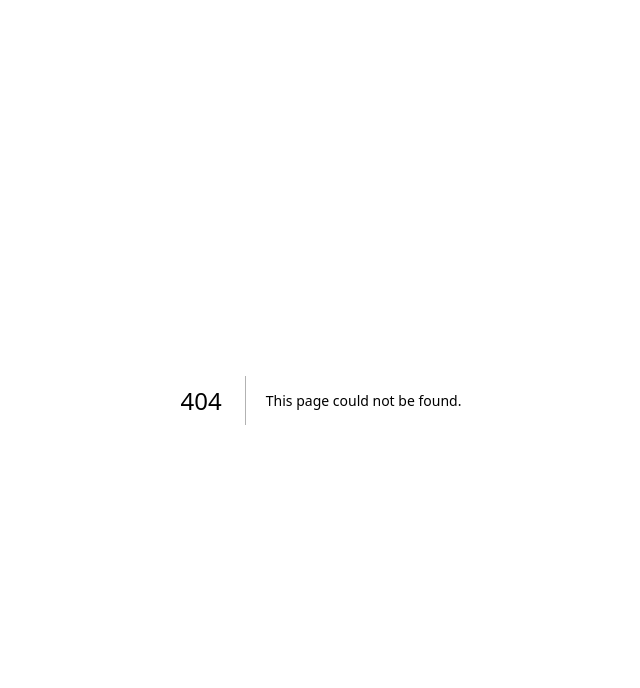
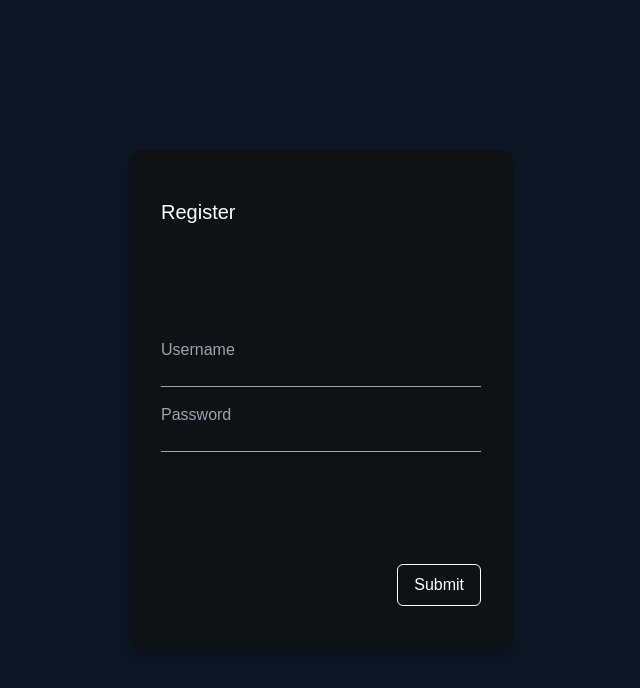
Before and after one commit to zidaneelfasya/realtime-chat-holiday, a Next.js app: page /register in a window 1280 px wide. Before the commit this address had no page. Shown: the top 688 px of the page, without its empty margins (319-959 px from the left). Built offline with nearby package versions, Linux system fonts and the light colour scheme.

Commit message:
Create page.tsx

```diff
--- /dev/null
+++ b/app/register/page.tsx
@@ -0,0 +1,49 @@
+'use client';
+
+import { useState } from 'react';
+
+export default function Register() {
+  const [username, setUsername] = useState('');
+  const [password, setPassword] = useState('');
+
+  const handleSubmit = async (e: React.FormEvent) => {
+    e.preventDefault();
+    const res = await fetch('/api/auth/register', {
+      method: 'POST',
+      headers: { 'Content-Type': 'application/json' },
+      body: JSON.stringify({ username, password })
+    });
+    const data = await res.json();
+    console.log(data);
+  };
+
+  return (
+    <div className="min-h-screen flex items-center justify-center bg-[#0D1625]">
+      <div className=" bg-[#0F1215] px-8 py-12 rounded-xl shadow-lg w-96 h-[500px]">
+        <h2 className="text-white text-xl mb-28">Register</h2>
+        <form onSubmit={handleSubmit} className="flex flex-col">
+          <label className="text-gray-400">Username</label>
+          <input
+            type="text"
+            className="bg-transparent border-b border-gray-400 text-white focus:outline-none mb-4"
+            value={username}
+            onChange={(e) => setUsername(e.target.value)}
+          />
+          <label className="text-gray-400">Password</label>
+          <input
+            type="password"
+            className="bg-transparent border-b border-gray-400 text-white focus:outline-none mb-4"
+            value={password}
+            onChange={(e) => setPassword(e.target.value)}
+          />
+          <button
+            type="submit"
+            className="border-[1px] rounded-md mt-24 px-4 py-2 text-white border-white text-center outline-none transition-all duration-200 ease-out hover:bg-white hover:text-black hover:duration-300 self-end"
+          >
+            Submit
+          </button>
+        </form>
+      </div>
+    </div>
+  );
+}
```
